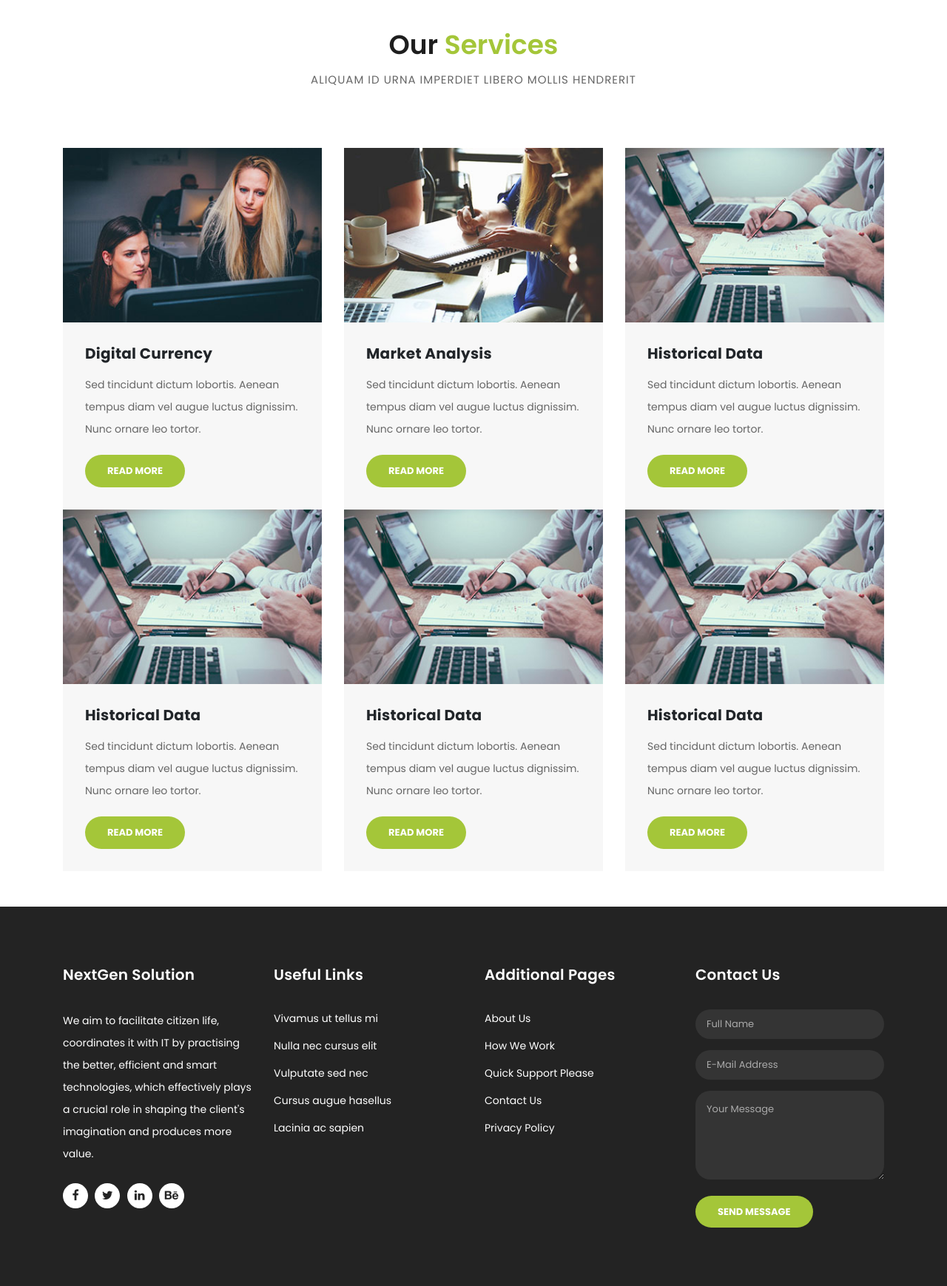
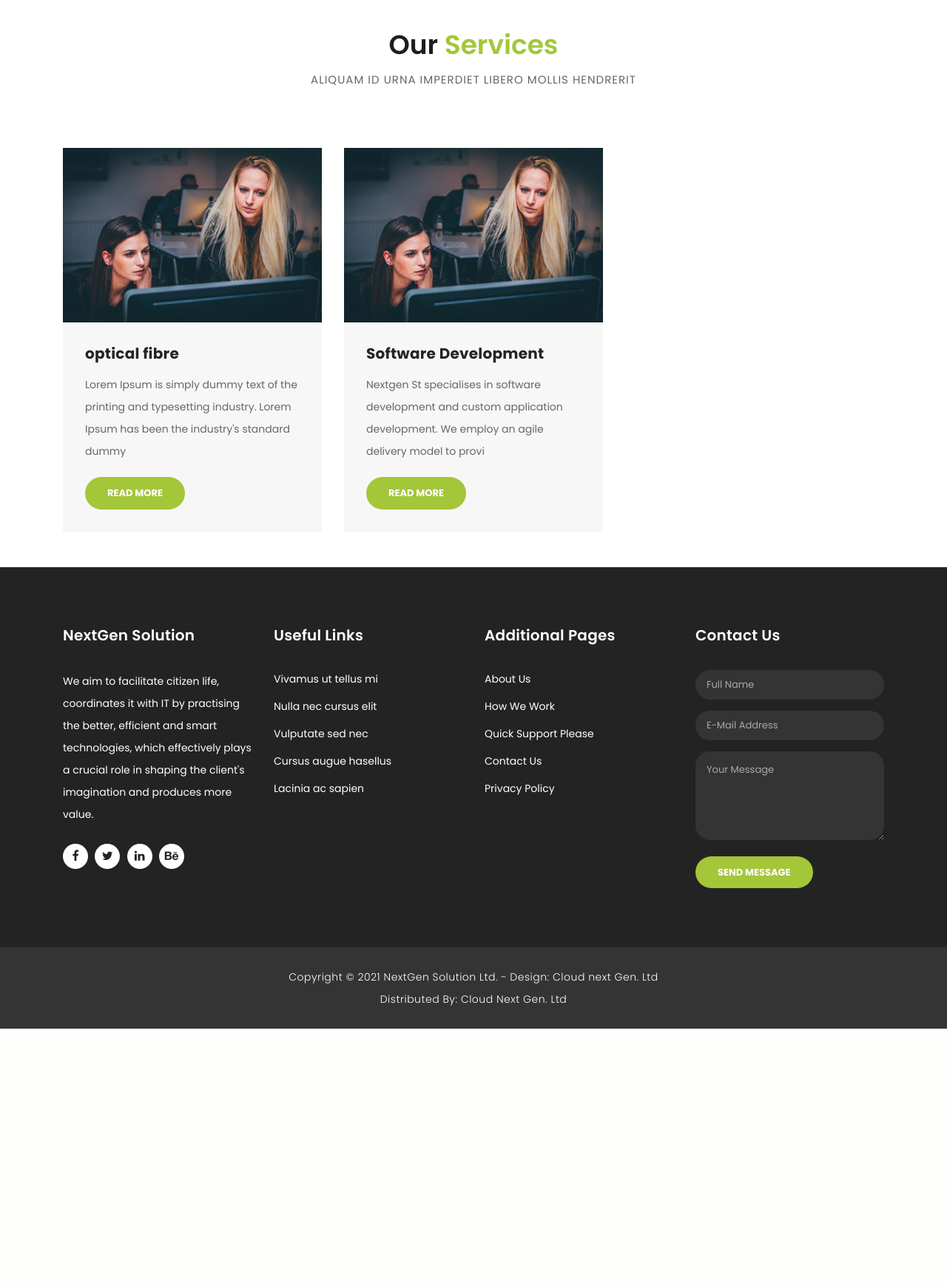
Before and after one commit to hossain258/ICTSITE, a Django app: page /services/ in a window 1280 px wide. Shown: the part 147-1886 px from the top of the page at 74% size. After the commit the page ends 1538 px from the top, so only its background shows below. Run offline with Django 4.2, Linux system fonts and the light colour scheme; data comes from the database, SQL or seed files in the repository; both versions use the stored data as it was after the commit; some libraries are stand-ins or nearby versions.

Commit message:
service page update

```diff
--- a/gensite/blog/models.py
+++ b/gensite/blog/models.py
@@ -19,7 +19,7 @@ class contactus(models.Model):
 
 class services(models.Model):
     title =models.CharField(max_length=100)
-    description =models.TextField(max_length=700)
+    description =models.TextField(max_length=1000)
 
     def __str__(self) :
         return self.title
--- a/gensite/blog/urls.py
+++ b/gensite/blog/urls.py
@@ -5,7 +5,8 @@ urlpatterns = [
     path('', views.home, name='home'),
     path('about/', views.about, name='about'),
     path('contact', views.contact, name='contact'),
-    path('services/', views.services, name='services'),
+    path('services/', views.service, name='service'),
+    path('service-details/<int:id>/', views.serviceDetails, name='service-details'),
     path('client/', views.client, name='client'),
     path('portfolio/', views.portfolio, name='portfolio'),
     path('privacy/', views.privacy, name='privacy'),
--- a/gensite/blog/views.py
+++ b/gensite/blog/views.py
@@ -10,7 +10,7 @@ def home(request):
     # qs  = services.objects.all()
     obj = aboutus.objects.all()[0]
     # qs = aboutus.objects.all()
-    # qs = services.objects.all()
+    qs = services.objects.all()
 
 
 
@@ -18,7 +18,7 @@ def home(request):
 
         'object':obj,
         'Title': 'Home',
-        # 'qs':qs,
+        'qs':qs,
 
 
     }
@@ -54,13 +54,22 @@ def contact(request):
      }
     return render(request, 'contact.html', context=diction)
 
-def services(request):
-    #  qs = services.objects.all()
-     diction = {
+def service(request):
+    qs = services.objects.all()
+    diction = {
         'Title':'services',
-        #  'qs':qs
+        'qs':qs
     }
-     return render(request, 'services.html', context=diction)
+    return render(request, 'services.html', context=diction)
+
+def serviceDetails(request, id):
+    qs = services.objects.get(id=id)
+    diction = {
+        'Title':'services details',
+        'qs':qs
+    }
+    return render(request, 'service_details.html', context=diction)
+
 
 def client(request):
     diction = {
--- a/gensite/templates/base.html
+++ b/gensite/templates/base.html
@@ -81,7 +81,7 @@ https://templatemo.com/tm-545-finance-business
                 <a class="nav-link" href="{% url 'about' %}">About Us</a>
               </li>
               <li class="nav-item">
-                <a class="nav-link" href="{% url 'services' %}">Our Services</a>
+                <a class="nav-link" href="{% url 'service' %}">Our Services</a>
               </li>
               <li class="nav-item">
                 <a class="nav-link" href="{% url 'client' %}">Client</a>
--- a/gensite/templates/services.html
+++ b/gensite/templates/services.html
@@ -6,6 +6,7 @@
 
 <div class="services pb-5">
   <div class="container">
+
     <div class="row">
       <div class="col-md-12">
         <div class="section-heading">
@@ -13,68 +14,22 @@
           <span>Aliquam id urna imperdiet libero mollis hendrerit</span>
         </div>
       </div>
+
+      {% for i in qs %}
       <div class="col-md-4">
         <div class="service-item">
           <img src="{% static 'assets/images/service_01.jpg' %}" alt="">
           <div class="down-content">
-            <h4>Digital Currency</h4>
-            <p>Sed tincidunt dictum lobortis. Aenean tempus diam vel augue luctus dignissim. Nunc ornare leo tortor.</p>
-            <a href="" class="filled-button">Read More</a>
-          </div>
-        </div>
-      </div>
-      <div class="col-md-4">
-        <div class="service-item">
-          <img src="{% static 'assets/images/service_02.jpg' %}" alt="">
-          <div class="down-content">
-            <h4>Market Analysis</h4>
-            <p>Sed tincidunt dictum lobortis. Aenean tempus diam vel augue luctus dignissim. Nunc ornare leo tortor.</p>
-            <a href="" class="filled-button">Read More</a>
-          </div>
-        </div>
-      </div>
-      <div class="col-md-4">
-        <div class="service-item">
-          <img src="{% static 'assets/images/service_03.jpg' %}" alt="">
-          <div class="down-content">
-            <h4>Historical Data</h4>
-            <p>Sed tincidunt dictum lobortis. Aenean tempus diam vel augue luctus dignissim. Nunc ornare leo tortor.</p>
-            <a href="" class="filled-button">Read More</a>
+            <h4> {{ i.title }}</h4>
+            <p>{{ i.description|slice:":125"}}</p>
+            <a href="{% url 'service-details' id=i.id %}" class="filled-button">Read More </a>
           </div>
         </div>
       </div>
 
-      <div class="col-md-4">
-        <div class="service-item">
-          <img src="{% static 'assets/images/service_03.jpg' %}" alt="">
-          <div class="down-content">
-            <h4>Historical Data</h4>
-            <p>Sed tincidunt dictum lobortis. Aenean tempus diam vel augue luctus dignissim. Nunc ornare leo tortor.</p>
-            <a href="" class="filled-button">Read More</a>
-          </div>
-        </div>
-      </div>
+      {% endfor %}
 
-      <div class="col-md-4">
-        <div class="service-item">
-          <img src="{% static 'assets/images/service_03.jpg' %}" alt="">
-          <div class="down-content">
-            <h4>Historical Data</h4>
-            <p>Sed tincidunt dictum lobortis. Aenean tempus diam vel augue luctus dignissim. Nunc ornare leo tortor.</p>
-            <a href="" class="filled-button">Read More</a>
-          </div>
-        </div>
-      </div>
-      <div class="col-md-4">
-        <div class="service-item">
-          <img src="{% static 'assets/images/service_03.jpg' %}" alt="">
-          <div class="down-content">
-            <h4>Historical Data</h4>
-            <p>Sed tincidunt dictum lobortis. Aenean tempus diam vel augue luctus dignissim. Nunc ornare leo tortor.</p>
-            <a href="" class="filled-button">Read More</a>
-          </div>
-        </div>
-      </div>
+
 
 
     </div>
```
Also changed, not shown: gensite/templates/home.html (+6 -24 lines), gensite/templates/service_details.html (added, +39 -0 lines), gensite/db.sqlite3.
